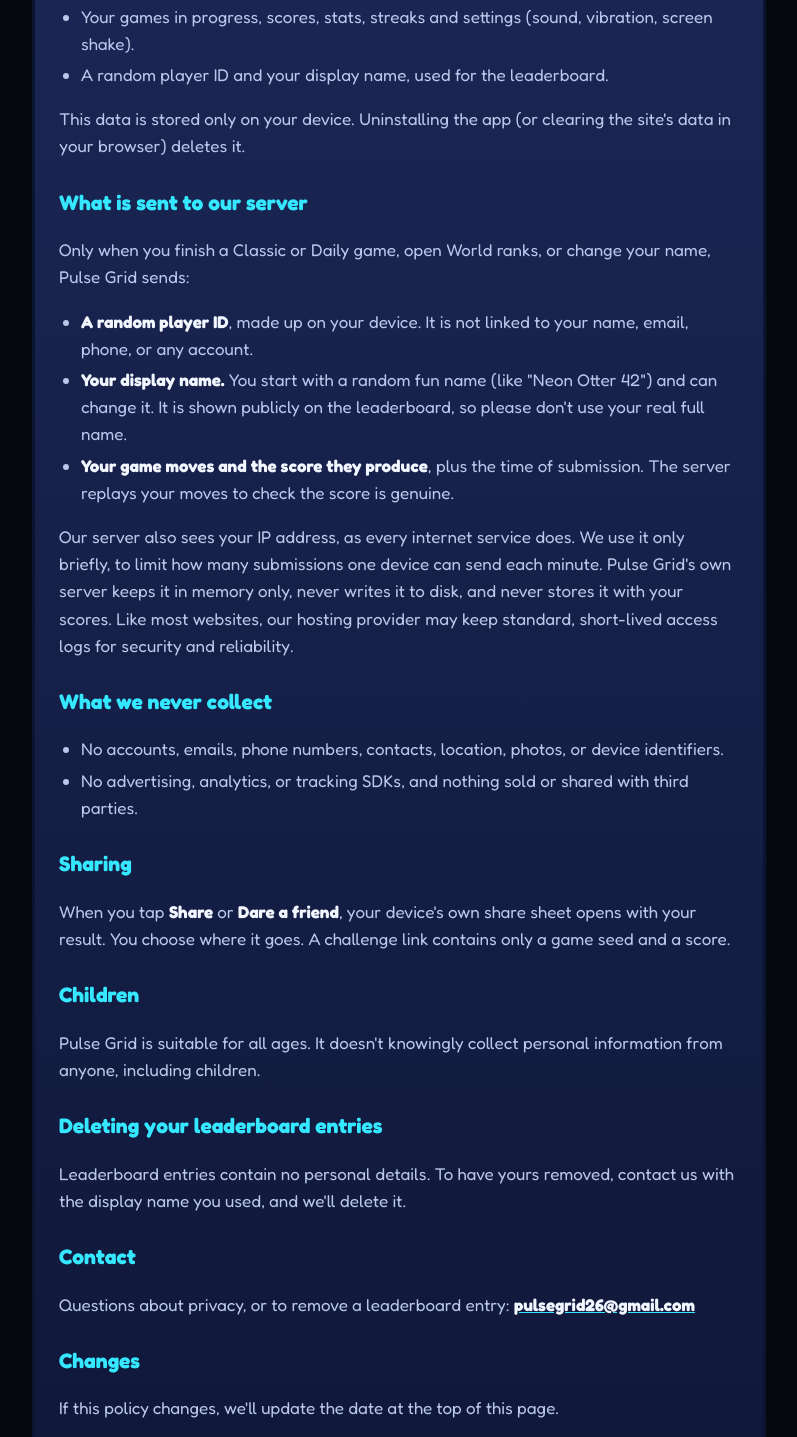
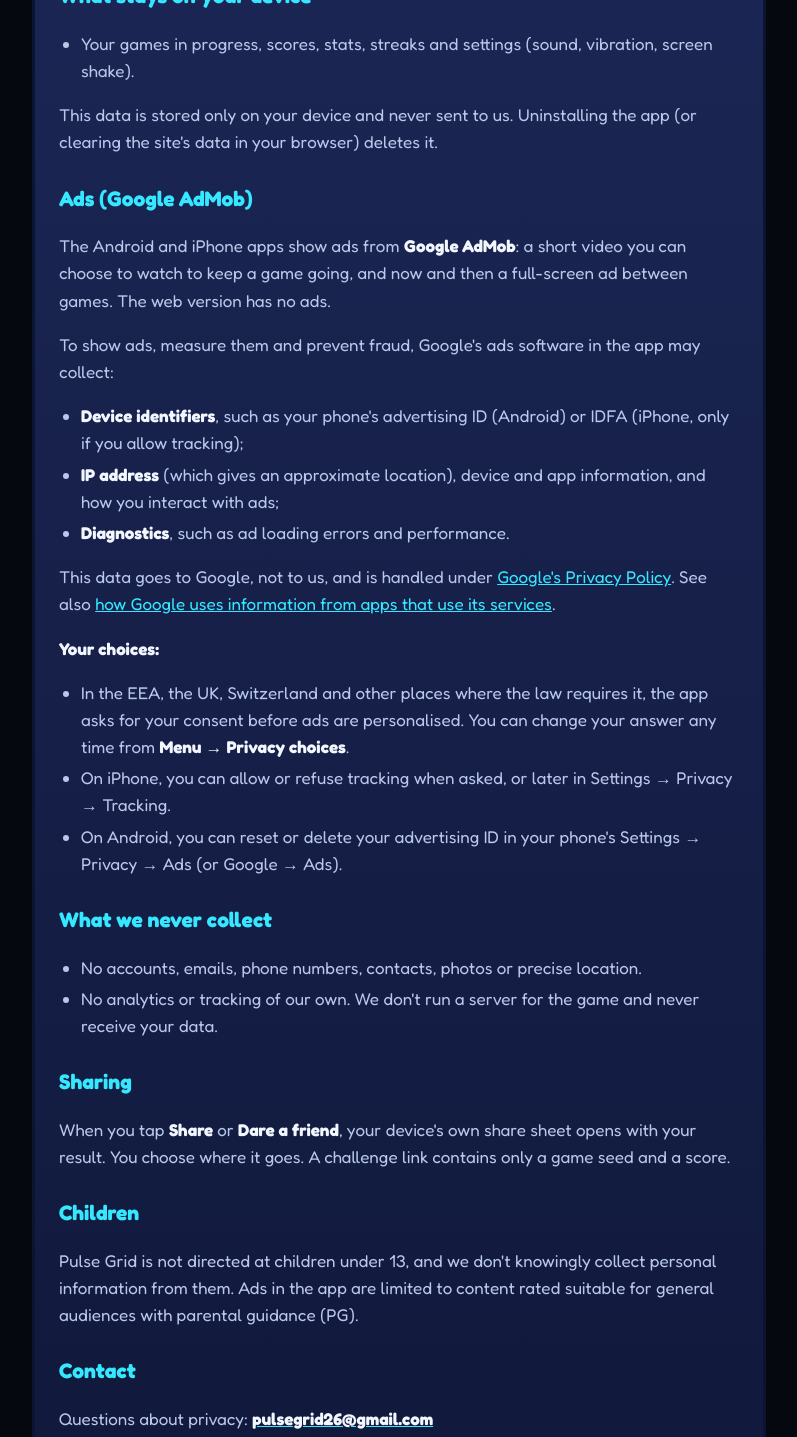
Before and after one commit to justusnuwagaba/pulse-grid-legal, a plain HTML site: page privacy.html in a window 1280 px wide. Shown: the part 338-1775 px from the top of the page, without its empty margins (241-1038 px from the left). Drawn offline with Linux system fonts and the light colour scheme.

Commit message:
Privacy policy: offline game, Google AdMob ads, consent choices
Co-Authored-By: Claude Opus 5.5 <noreply@anthropic.com>

```diff
--- a/privacy.html
+++ b/privacy.html
@@ -78,38 +78,46 @@
   <body>
     <main>
       <h1>Privacy Policy</h1>
-      <p class="updated">Pulse Grid · Last updated 21 November 2026</p>
+      <p class="updated">Pulse Grid · Last updated 22 November 2026</p>
 
       <p class="tldr">
-        <strong>The short version:</strong> no account, no ads, no analytics, no tracking. Your progress stays on your device. Only
-        leaderboard entries (a random ID, the display name you see in the game, and your game moves and scores) are sent to our
-        server.
+        <strong>The short version:</strong> no account, no sign-up, and the game itself sends nothing to us. Your progress stays on your device.
+        Pulse Grid is free because it shows ads, and the ads are provided by Google AdMob, which collects some device data as described below.
       </p>
 
       <h2>What stays on your device</h2>
       <ul>
         <li>Your games in progress, scores, stats, streaks and settings (sound, vibration, screen shake).</li>
-        <li>A random player ID and your display name, used for the leaderboard.</li>
       </ul>
-      <p>This data is stored only on your device. Uninstalling the app (or clearing the site's data in your browser) deletes it.</p>
+      <p>This data is stored only on your device and never sent to us. Uninstalling the app (or clearing the site's data in your browser) deletes it.</p>
 
-      <h2>What is sent to our server</h2>
-      <p>Only when you finish a Classic or Daily game, open World ranks, or change your name, Pulse Grid sends:</p>
+      <h2>Ads (Google AdMob)</h2>
+      <p>
+        The Android and iPhone apps show ads from <strong>Google AdMob</strong>: a short video you can choose to watch to keep a game going, and
+        now and then a full-screen ad between games. The web version has no ads.
+      </p>
+      <p>To show ads, measure them and prevent fraud, Google's ads software in the app may collect:</p>
       <ul>
-        <li><strong>A random player ID</strong>, made up on your device. It is not linked to your name, email, phone, or any account.</li>
-        <li><strong>Your display name.</strong> You start with a random fun name (like "Neon Otter 42") and can change it. It is shown publicly on the leaderboard, so please don't use your real full name.</li>
-        <li><strong>Your game moves and the score they produce</strong>, plus the time of submission. The server replays your moves to check the score is genuine.</li>
+        <li><strong>Device identifiers</strong>, such as your phone's advertising ID (Android) or IDFA (iPhone, only if you allow tracking);</li>
+        <li><strong>IP address</strong> (which gives an approximate location), device and app information, and how you interact with ads;</li>
+        <li><strong>Diagnostics</strong>, such as ad loading errors and performance.</li>
       </ul>
       <p>
-        Our server also sees your IP address, as every internet service does. We use it only briefly, to limit how many submissions one device can send each minute.
-        Pulse Grid's own server keeps it in memory only, never writes it to disk, and never stores it with your scores. Like most websites,
-        our hosting provider may keep standard, short-lived access logs for security and reliability.
+        This data goes to Google, not to us, and is handled under
+        <a href="https://policies.google.com/privacy">Google's Privacy Policy</a>. See also
+        <a href="https://policies.google.com/technologies/partner-sites">how Google uses information from apps that use its services</a>.
       </p>
+      <p><strong>Your choices:</strong></p>
+      <ul>
+        <li>In the EEA, the UK, Switzerland and other places where the law requires it, the app asks for your consent before ads are personalised. You can change your answer any time from <strong>Menu → Privacy choices</strong>.</li>
+        <li>On iPhone, you can allow or refuse tracking when asked, or later in Settings → Privacy → Tracking.</li>
+        <li>On Android, you can reset or delete your advertising ID in your phone's Settings → Privacy → Ads (or Google → Ads).</li>
+      </ul>
 
       <h2>What we never collect</h2>
       <ul>
-        <li>No accounts, emails, phone numbers, contacts, location, photos, or device identifiers.</li>
-        <li>No advertising, analytics, or tracking SDKs, and nothing sold or shared with third parties.</li>
+        <li>No accounts, emails, phone numbers, contacts, photos or precise location.</li>
+        <li>No analytics or tracking of our own. We don't run a server for the game and never receive your data.</li>
       </ul>
 
       <h2>Sharing</h2>
@@ -119,15 +127,13 @@
       </p>
 
       <h2>Children</h2>
-      <p>Pulse Grid is suitable for all ages. It doesn't knowingly collect personal information from anyone, including children.</p>
-
-      <h2>Deleting your leaderboard entries</h2>
       <p>
-        Leaderboard entries contain no personal details. To have yours removed, contact us with the display name you used, and we'll delete it.
+        Pulse Grid is not directed at children under 13, and we don't knowingly collect personal information from them. Ads in the app are limited
+        to content rated suitable for general audiences with parental guidance (PG).
       </p>
 
       <h2>Contact</h2>
-      <p>Questions about privacy, or to remove a leaderboard entry: <a href="mailto:pulsegrid26@gmail.com"><strong>pulsegrid26@gmail.com</strong></a></p>
+      <p>Questions about privacy: <a href="mailto:pulsegrid26@gmail.com"><strong>pulsegrid26@gmail.com</strong></a></p>
 
       <h2>Changes</h2>
       <p>If this policy changes, we'll update the date at the top of this page.</p>
```
